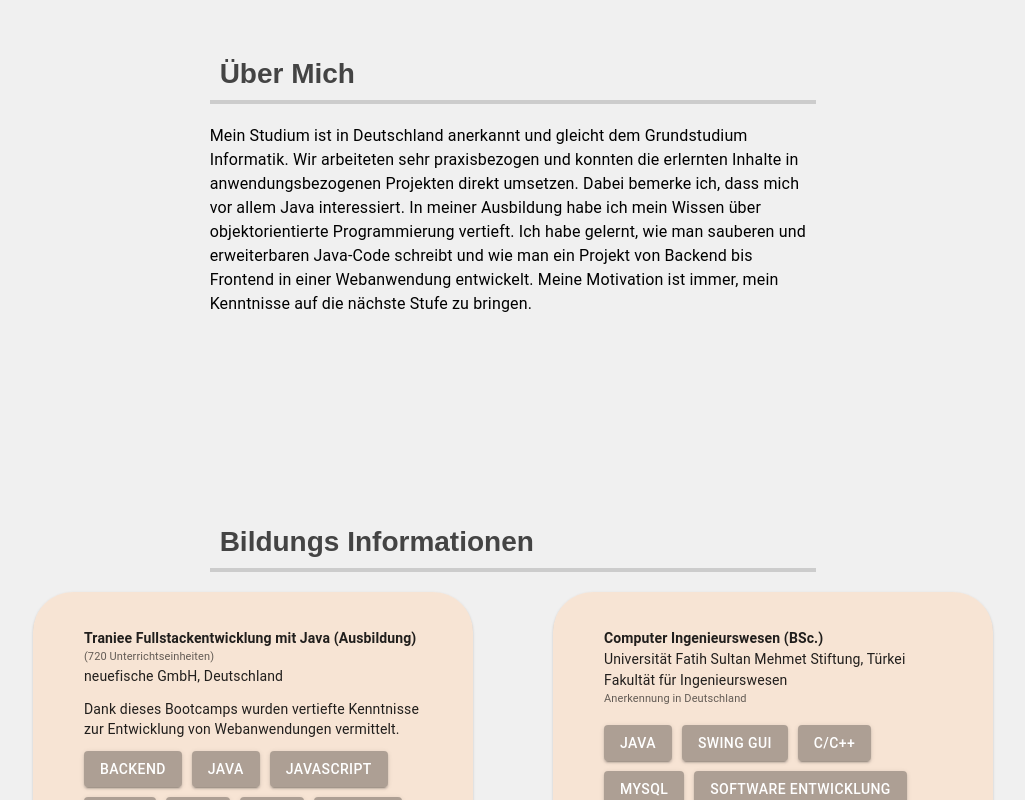
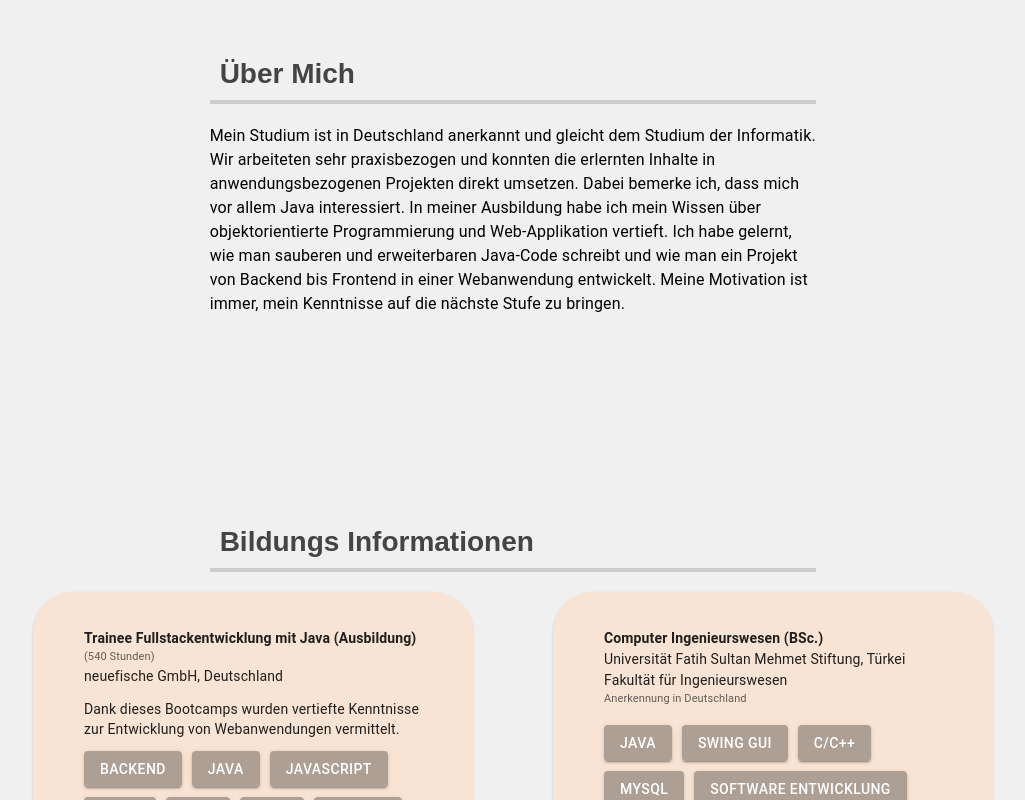
Before and after one commit to betulEZ/portfolio, a React (Vite) app: page / in a window 1280 px wide. Shown: the part 660-1460 px from the top of the page, without its empty margins (127-1152 px from the left). Built offline with nearby package versions, Linux system fonts and the light colour scheme.

Commit message:
little correction

```diff
--- a/src/component/AboutMe.tsx
+++ b/src/component/AboutMe.tsx
@@ -17,10 +17,10 @@ export default function AboutMe({ forwardedRef }:AboutMeProps){
 
                 <h2>Über Mich</h2>
                 <Typography>
-                    Mein Studium ist in Deutschland anerkannt und gleicht dem Grundstudium Informatik.
+                    Mein Studium ist in Deutschland anerkannt und gleicht dem Studium der Informatik.
                     Wir arbeiteten sehr praxisbezogen und konnten die erlernten Inhalte in anwendungsbezogenen Projekten direkt umsetzen.
                     Dabei bemerke ich, dass mich vor allem Java interessiert.
-                    In meiner Ausbildung habe ich mein Wissen über objektorientierte Programmierung vertieft.
+                    In meiner Ausbildung habe ich mein Wissen über objektorientierte Programmierung und Web-Applikation vertieft.
                     Ich habe gelernt, wie man sauberen und erweiterbaren Java-Code schreibt und wie man ein Projekt
                     von Backend bis Frontend in einer Webanwendung entwickelt.
                     Meine Motivation ist immer, mein Kenntnisse auf die nächste Stufe zu bringen.
--- a/src/component/Contact.tsx
+++ b/src/component/Contact.tsx
@@ -22,7 +22,7 @@ export default function Contact({ forwardedRef }:ContactProps){
                     </div>
                 </div>
                 <div>
-                    <Typography sx={{fontSize: 12, textAlign:"center"}} color="text.secondary">© Copyright 2024</Typography>
+                    <Typography sx={{fontSize: 12, textAlign:"center"}} color="text.secondary">© Copyright 2024 Betül Ezgü</Typography>
                 </div>
             </footer>
         </>
--- a/src/component/Education.tsx
+++ b/src/component/Education.tsx
@@ -44,10 +44,10 @@ export default function Education({ forwardedRef }:EducationProps){
                 <Card className="card-new" sx={{  backgroundColor: 'rgba(255, 218, 185, 0.5)', padding: '20px', borderRadius: '40px' }} >
                     <CardContent className="card-content" >
                         <Typography sx={{fontSize: 14, fontWeight: 'bold' }}>
-                           Traniee Fullstackentwicklung mit Java (Ausbildung)
+                            Trainee Fullstackentwicklung mit Java (Ausbildung)
                         </Typography>
                         <Typography sx={{fontSize: 11}} color="text.secondary">
-                            (720 Unterrichtseinheiten)
+                            (540 Stunden)
                         </Typography>
                         <Typography sx={{fontSize: 14, mb: 1.5}}>
                             neuefische GmbH, Deutschland
--- a/src/component/ProjectList.tsx
+++ b/src/component/ProjectList.tsx
@@ -16,7 +16,7 @@ export default function ProjectList({ forwardedRef }:projectProps){
     'Docker',
     'MongoDB',
     'Agile Methoden' ,
-        'Rest API',
+        'Rest API'
 ];
     const postApp_Item = [
         'Java Spring Boot',
```
Also changed, not shown: 2 other files (tests, documents, lock files or other folders).
